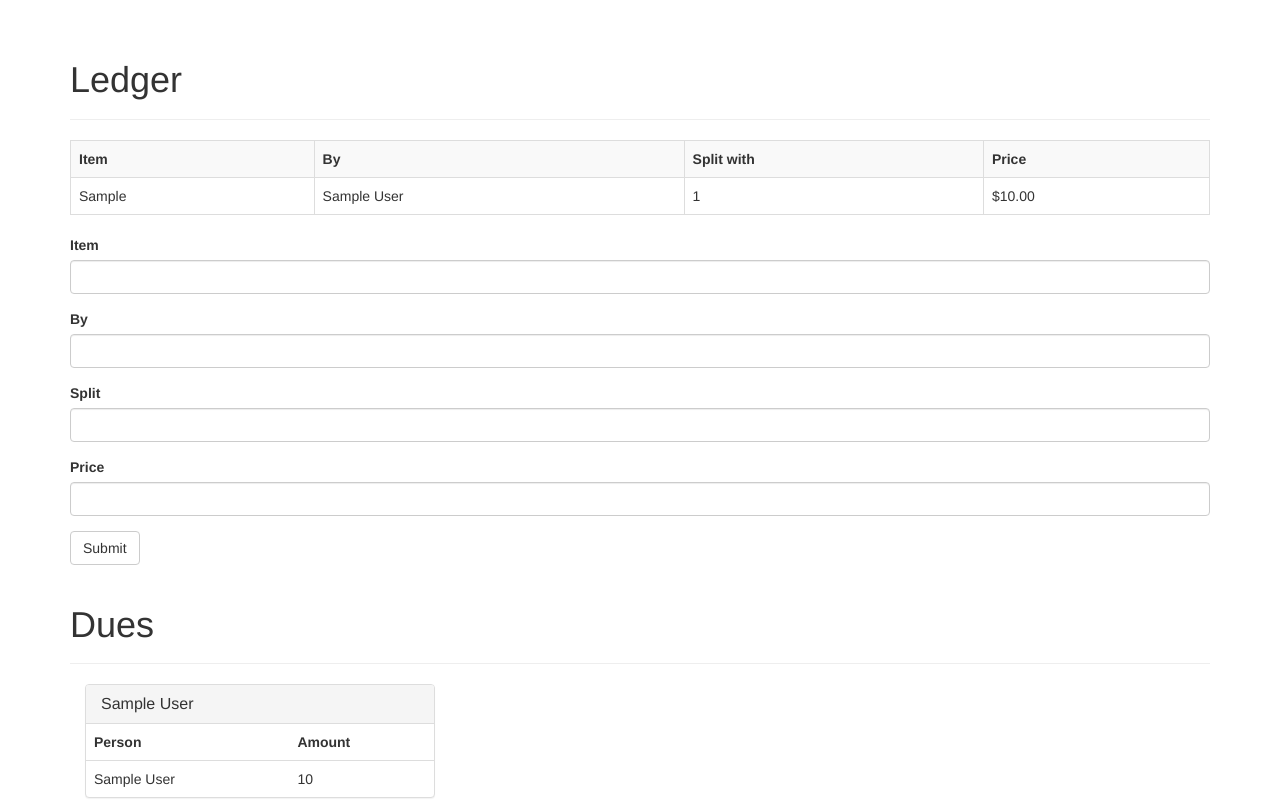
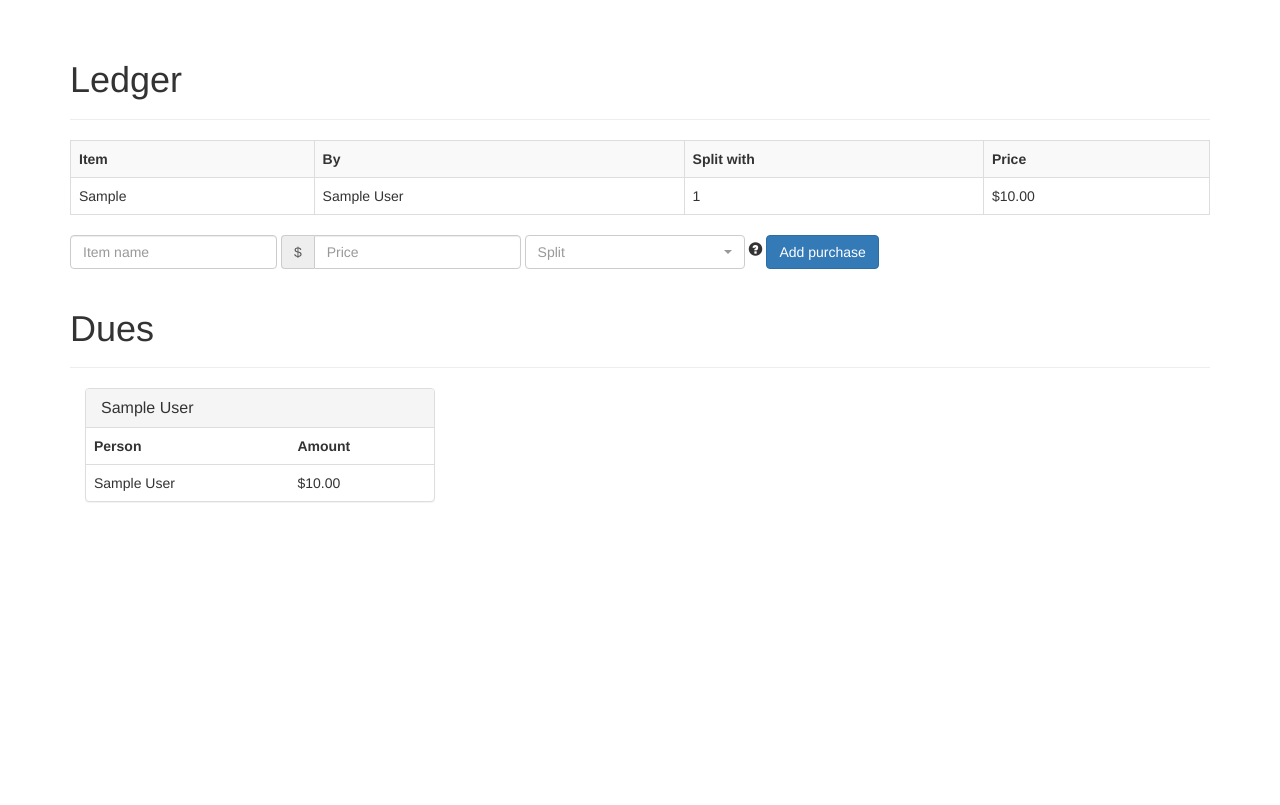
Before and after one commit to jzc/ledger, a Flask app: page / in a window 1280 px wide. Shown: the part 52-857 px from the top of the page. After the commit the page ends 554 px from the top, so only its background shows below. Run offline with Flask 2, Linux system fonts and the light colour scheme; tables that the repository leaves empty hold one stand-in row (values such as "Sample post"); some libraries are stand-ins or nearby versions.

Commit message:
redesigned purchase form

```diff
--- a/main.py
+++ b/main.py
@@ -6,8 +6,8 @@ from flask_script import Manager, Shell
 from flask_bootstrap import Bootstrap
 from flask_sqlalchemy import SQLAlchemy
 from flask_wtf import FlaskForm
-from wtforms import StringField, SubmitField, FloatField
-from wtforms.validators import Required
+from wtforms import StringField, SubmitField, DecimalField, SelectMultipleField
+from wtforms.validators import Required, ValidationError
 
 basedir = os.path.abspath(os.path.dirname(__file__))
 app = Flask(__name__)
@@ -25,12 +25,19 @@ def make_shell_context():
 
 manager.add_command("shell", Shell(make_context=make_shell_context))
 
-class AddForm(FlaskForm):
+class AddPurchaseForm(FlaskForm):
+    def number_check(form, field):
+        try:
+            number = float(field.data)
+        except:
+            raise ValidationError("Please enter a number.")
+        if math.isinf(number) or math.isnan(number):
+            raise ValidationError("Please enter a valid number.")
+
     item = StringField("Item", validators=[Required()])
-    by = StringField("By", validators=[Required()])
-    split = StringField("Split")
-    price = FloatField("Price", validators=[Required()])
-    submit = SubmitField("Submit")
+    split = SelectMultipleField("Split")
+    price = StringField("Price", validators=[Required(), number_check])
+    submit = SubmitField("Add purchase")
 
 class User(db.Model):
     __tablename__ = "users"
@@ -64,9 +71,10 @@ class Due(db.Model):
 
 @app.route("/", methods=["GET","POST"])
 def index():
-    form = AddForm()
+    form = AddPurchaseForm()
+    form.split.choices = [(u.id, u.name) for u in User.query.all()]
     if form.validate_on_submit():
-        #float validation
+        #float validation (check for nan/inf)
         owner_user = User.query.filter_by(name=form.by.data).first()
         if owner_user:
             p = Purchase(item=form.item.data, by=owner_user, split=form.split.data, price=form.price.data)
@@ -92,7 +100,8 @@ def index():
             db.session.add(p)
             db.session.commit()
             #new item add animation
-        return redirect(url_for("index"))
+            return redirect(url_for("index"))
+
     users = User.query.all()
     n_users = len(users)
     n_rows = math.ceil(n_users/3.0)
--- a/templates/main.html
+++ b/templates/main.html
@@ -1,5 +1,20 @@
 {% extends "bootstrap/base.html" %}
 {% import "bootstrap/wtf.html" as wtf %}
+
+{% block head %}
+{{ super() }}
+
+<script
+  src="https://code.jquery.com/jquery-3.2.1.min.js"
+  integrity="sha256-hwg4gsxgFZhOsEEamdOYGBf13FyQuiTwlAQgxVSNgt4="
+  crossorigin="anonymous"></script>
+
+<!-- Latest compiled and minified CSS -->
+<link rel="stylesheet" href="https://cdnjs.cloudflare.com/ajax/libs/bootstrap-select/1.12.4/css/bootstrap-select.min.css">
+
+<!-- Latest compiled and minified JavaScript -->
+<script src="https://cdnjs.cloudflare.com/ajax/libs/bootstrap-select/1.12.4/js/bootstrap-select.min.js"></script>
+{% endblock %}
 
 {% block navbar %}
 <div class="navbar navbar-default" role="navigation">
@@ -43,7 +58,36 @@
         </tr>
         {% endfor %}
     </table>
-    {{ wtf.quick_form(form) }}
+    <!-- {{ wtf.quick_form(form) }} -->
+
+    <form method="POST"  class="form-inline">
+        {{ form.csrf_token }}
+        <div class="form-group">
+            {{ form.item(class="form-control", placeholder="Item name", required=True) }}
+        </div>
+        <div class="form-group">
+            <div class="input-group">
+                <div class="input-group-addon">$</div>
+                {{ form.price(class="form-control", placeholder="Price", required=True) }}
+            </div>
+        </div>
+        <div class="form-group" >
+            {{ form.split(**{"class": "selectpicker", "title": "Split", "data-max-options": "1"}) }}
+            <span class="glyphicon glyphicon-question-sign"
+            title="Select the people to split the purchase with. Select none to split with everyone."></span>
+        </div>
+        {{ form.submit(class="btn btn-primary") }}
+    </form>
+    {% if form.errors %}
+    <ul class="errors">
+        {% for field_name, field_errors in form.errors|dictsort if field_errors %}
+            {% for error in field_errors %}
+                <li>{{ form[field_name].label }}: {{ error }}</li>
+            {% endfor %}
+        {% endfor %}
+    </ul>
+{% endif %}
+
     <div class="page-header">
         <h1>Dues</h1>
     </div>
@@ -64,7 +108,7 @@
                     {% for due in users[3*i+j].dues %}
                     <tr>
                         <td>{{ due.to.name }}</td>
-                        <td>{{ due.amount }}</td>
+                        <td>${{ "%.2f" % due.amount }}</td>
                     </tr>
                     {% endfor %}
                 </table>
```
